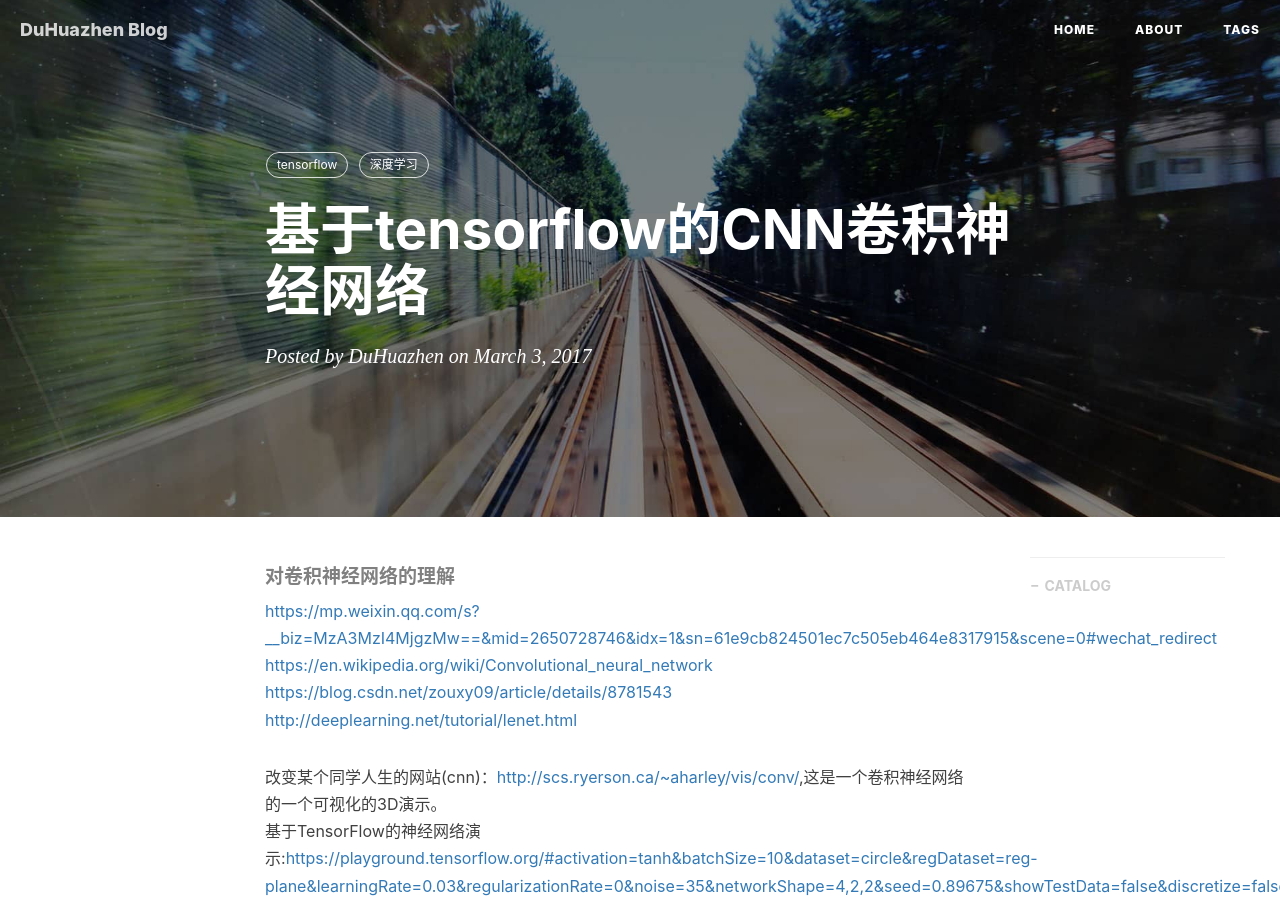
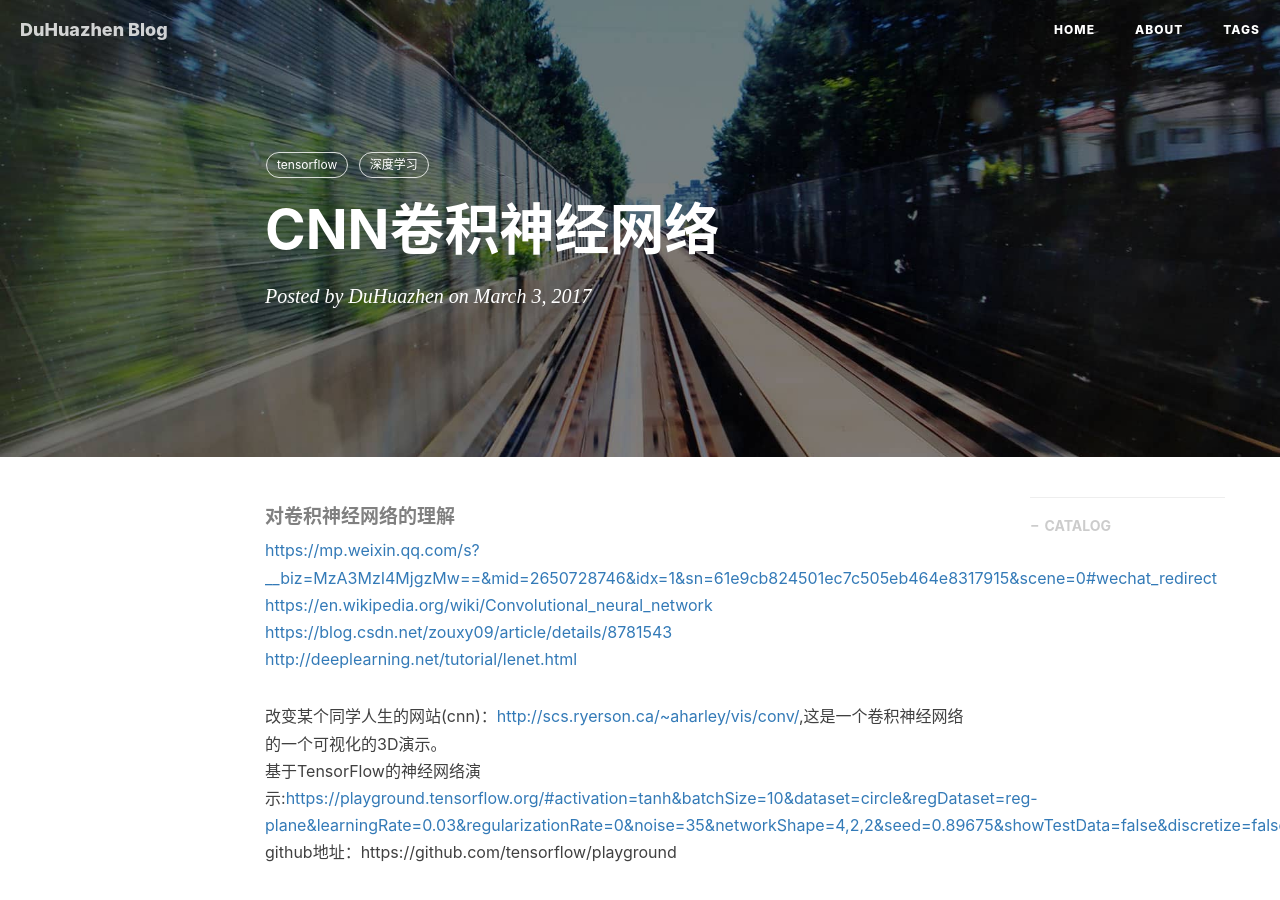
Before and after one commit to duhuazhen/duhuazhen.github.io, a Jekyll site: the page built from _posts/2017-3-3-CNN.markdown, in a window 1280 px wide and 900 px high. Built offline with Jekyll 4.4.1, drawn with Linux system fonts in a browser that asks for light colours; nearby versions of some CDN libraries; comment, search, counter and statistics services are not loaded.

Commit message:
Update 2017-3-3-CNN.markdown

```diff
--- a/_posts/2017-3-3-CNN.markdown
+++ b/_posts/2017-3-3-CNN.markdown
@@ -1,6 +1,6 @@
 ---
 layout:     post
-title:      基于tensorflow的CNN卷积神经网络
+title:      CNN卷积神经网络
 date:       2017-03-03 12:00:00
 author:     "DuHuazhen"
 header-img: "img/post-bg-2015.jpg"
```
